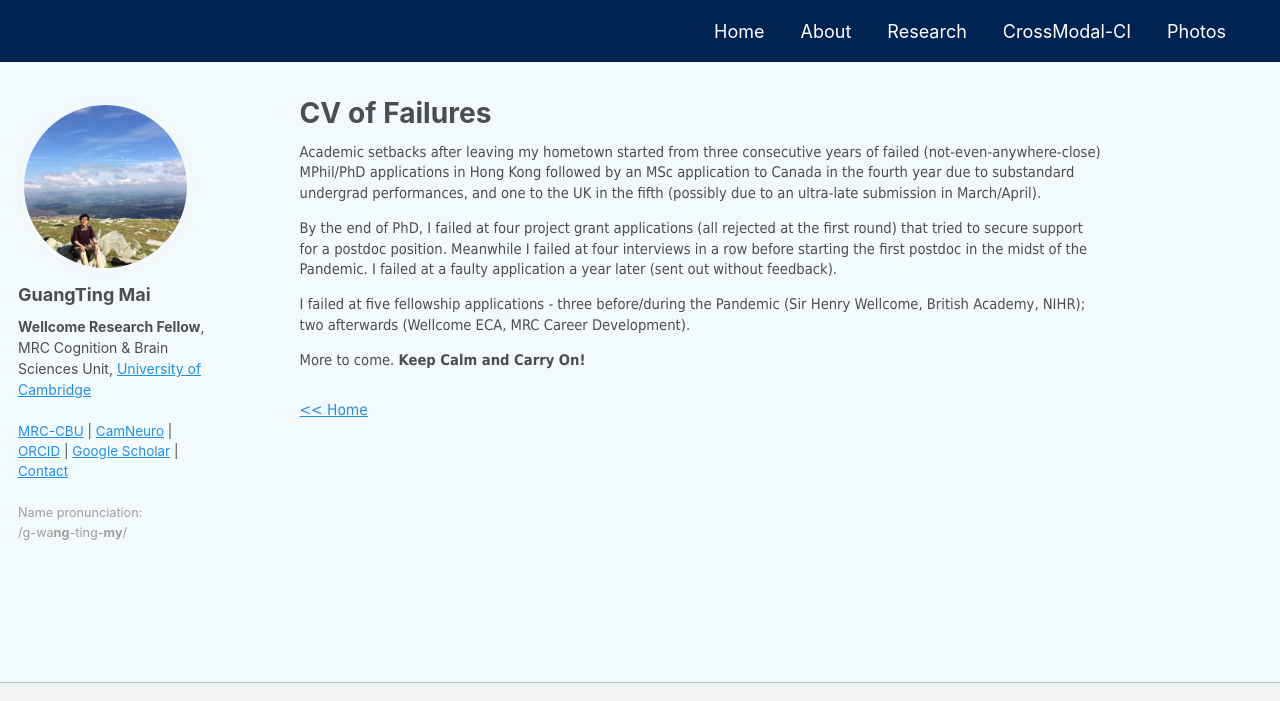
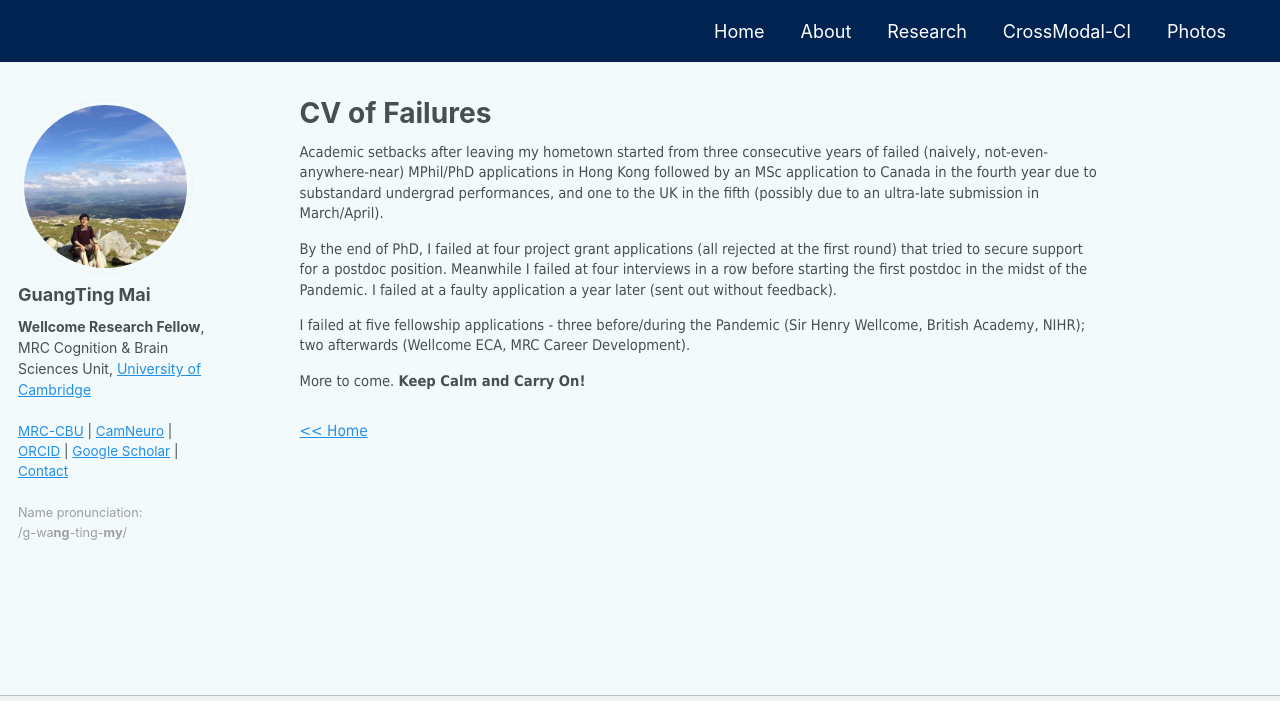
Before and after one commit to guangtingmai/guangtingmai.github.io, a Jekyll site: the page built from _pages/cv-failures.html, in a window 1280 px wide, cut to the strip 0-701 px from the top of the page. Built offline with Jekyll 4.4.1, drawn with Linux system fonts in a browser that asks for light colours.

Commit message:
Update cv-failures.html

```diff
--- a/_pages/cv-failures.html
+++ b/_pages/cv-failures.html
@@ -5,7 +5,7 @@ permalink: /cv-failures/
 author_profile: true
 ---
 <p span style="font-size:11pt;font-family: Tahoma;line-height:1.4;display:block;margin-bottom:0.2vh">Academic setbacks after leaving my hometown started from
-  three consecutive years of failed (not-even-anywhere-close) MPhil/PhD applications in Hong Kong followed by an MSc application to Canada in the fourth year
+  three consecutive years of failed (naively, not-even-anywhere-near) MPhil/PhD applications in Hong Kong followed by an MSc application to Canada in the fourth year
   due to substandard undergrad performances, and one to the UK in the fifth (possibly due to an ultra-late submission in March/April).</span></p>
 <p span style="font-size:11pt;font-family: Tahoma;line-height:1.4;display:block;margin-bottom:0.2vh">By the end of PhD, I failed at four project grant applications
   (all rejected at the first round) that tried to secure support for a postdoc position. Meanwhile I failed at four interviews in a row before starting the
```
